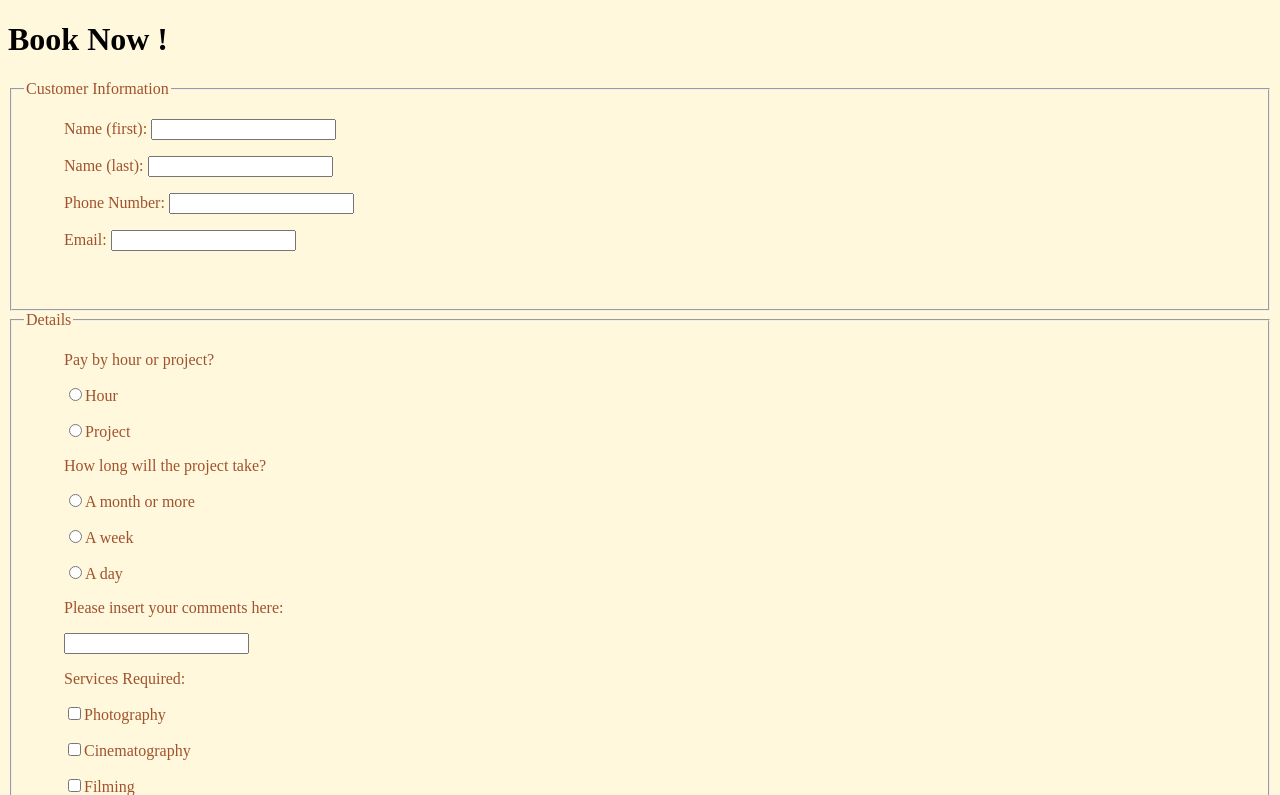
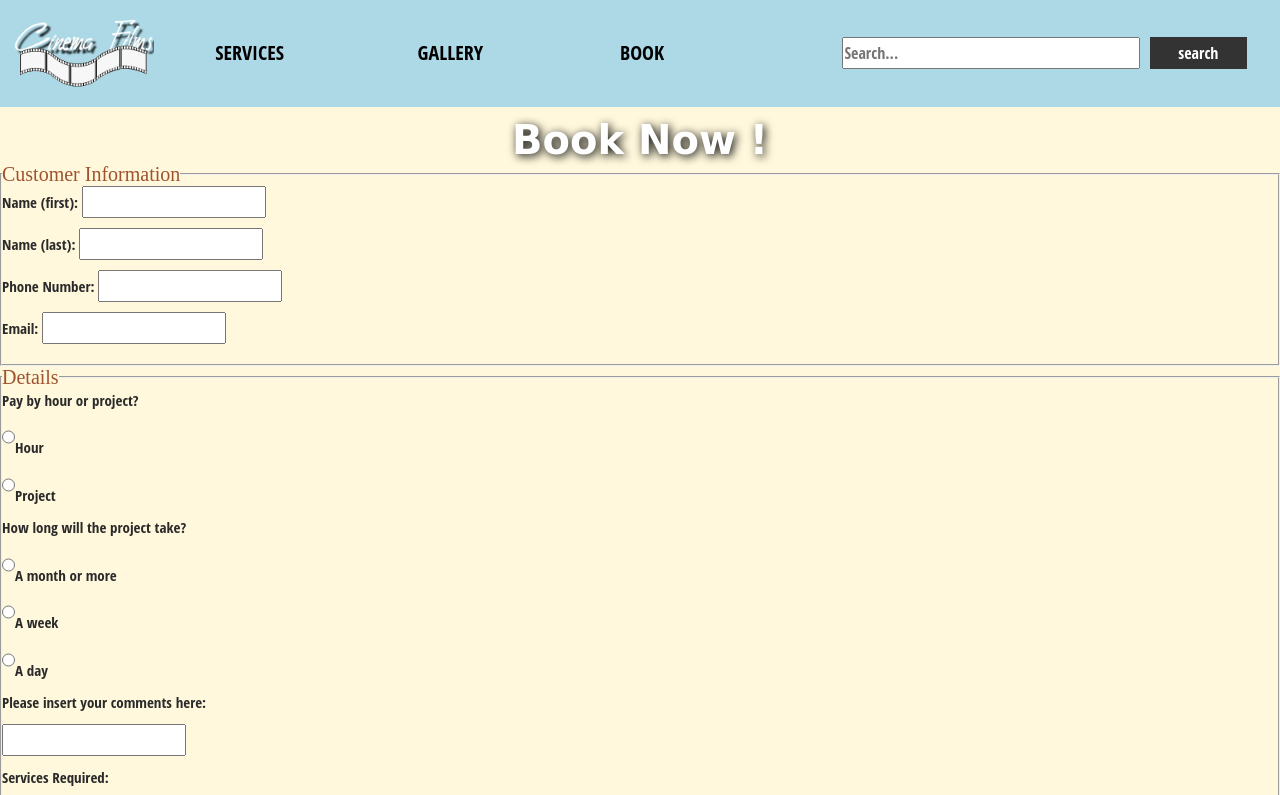
Before and after one commit to lindseyshin/unit3groupproject, a plain HTML site: page book.html in a window 1280 px wide. Shown: the top 795 px of the page. Drawn offline with Linux system fonts and the light colour scheme.

Commit message:
updated html and css

```diff
--- a/book.css
+++ b/book.css
@@ -1,12 +1,21 @@
+
+
+/* book now page */
+
+
 body{
     background-color: cornsilk;
 }
+
+
+
 fieldset{
     color: sienna;
+    font-size: 2rem;
+    text-align: left;
 }
 ul, li{
     padding-bottom: 1rem;
-
 
 }
 
@@ -15,3 +24,164 @@ ul, li{
     padding-top: 5rem;
 
 }
+
+
+
+
+
+
+
+
+
+
+
+
+/* GENERAL PAGE SETUP */
+
+*, *::after, *::before{
+    margin: 0;
+    padding: 0;
+    box-sizing: border-box;
+}
+
+html {
+    font-size: 10px;
+    background-color: #a9a9a9;
+}
+
+body {
+    width: 100%;
+    margin: 0 auto;
+}
+
+
+/* TYPOGRAPHY */
+
+h1, h2, h3, h4, h4, h6 {
+    font-family: 'Sonsie One', cursive;
+    color: #2a2a2a
+}
+
+p, input, li {
+    font-family: 'Open Sans Condensed', sans-serif;
+    color: #2a2a2a;
+}
+
+h1 {
+    font-size: 4rem;
+    text-align: center;
+    color: white;
+    text-shadow: 2px 2px 10px black;
+}
+
+h2 {
+    font-size: 3rem;
+    text-align: center;
+}
+
+h3 {
+    font-size: 2.2rem;
+}
+
+h4 {
+    font-size: 1.8rem;
+}
+
+p, li {
+    font-size: 1.5rem;
+    line-height: 1.5;
+}
+
+
+/* HEADER LAYOUT */
+
+nav, article, aside, footer {
+    background-color: white;
+    padding: 1%;
+}
+
+.header-img{
+    padding: 0;
+    margin: 0;
+    display: flex;
+    justify-items: left;
+}
+
+nav {
+    background-color: lightblue;
+    display: flex;
+    align-items: center;
+    margin-bottom: 10px;
+    height: auto;
+    position: sticky;
+}
+nav ul {
+    padding: 0;
+    list-style-type: none;
+    flex: 2;
+    align-items: center;
+    display: flex;
+}
+nav li {
+    display: inline;
+    text-align: left;
+    flex: 1;
+    padding: 0;
+    margin: 0;
+}
+nav a {
+    display: inline-block;
+    font-size: 2rem;
+    text-transform: uppercase;
+    text-decoration: none;
+    color: black;
+}
+
+nav a:hover {
+    text-decoration: underline;
+}
+nav form {
+    flex: 1;
+    display: flex;
+    align-items: center;
+    height: 100%;
+    padding: 0 2rem;
+}
+
+input {
+    font-size: 1.6rem;
+    height: 32px;
+}
+input[type=search] {
+    flex: 3;
+}
+input[type="submit"] {
+    flex: 1;
+    margin-left: 1rem;
+    background: #333;
+    border: 0px;
+    color: white;
+}
+
+.home {
+    display: flex;
+    justify-content: center;
+}
+
+.home img {
+    border: 5px solid lightblue;
+}
+
+.cards {
+    display: flex;
+    justify-content: center;
+    flex-direction: row;
+    margin-top: 3%;
+}
+
+.box {
+    width: 350px;
+    height: 400px;
+    background-color: lightblue;
+    margin: 0 auto;
+}
--- a/book.html
+++ b/book.html
@@ -17,6 +17,33 @@
 </head>
 
 <body>
+    <nav>
+        <ul>
+            <li><a href="#"><img class="header-img" width="70%" src="img/logo-small.png" alt=""></a></li>
+            <li><a href="#">Services</a></li>
+            <li><a href="#">Gallery</a></li>
+            <li><a href="#">Book</a></li>
+        </ul>
+        <form>
+            <input type="search" name="query" placeholder="Search...">
+            <input type="submit" name="submit" id="submit" value="search">
+        </form>
+    </nav>
+    <main>
+        <!-- <div class="home">
+            <img width="50%" src="img/home.jpg" alt="HOME IMG">
+        </div> -->
+        <!-- <div class="lower">
+            <div class="cards">
+                <div class="box">
+                    <h2>Gallery</h2>
+                </div>
+                <br>
+                <div class="box">
+                    <h2>Services</h2>
+                </div>
+            </div>
+        </div> -->
 
         <form action="" method="POST">
             <h1>Book Now !</h1>
```
Lines whose indentation alone changed are shown as unchanged.
